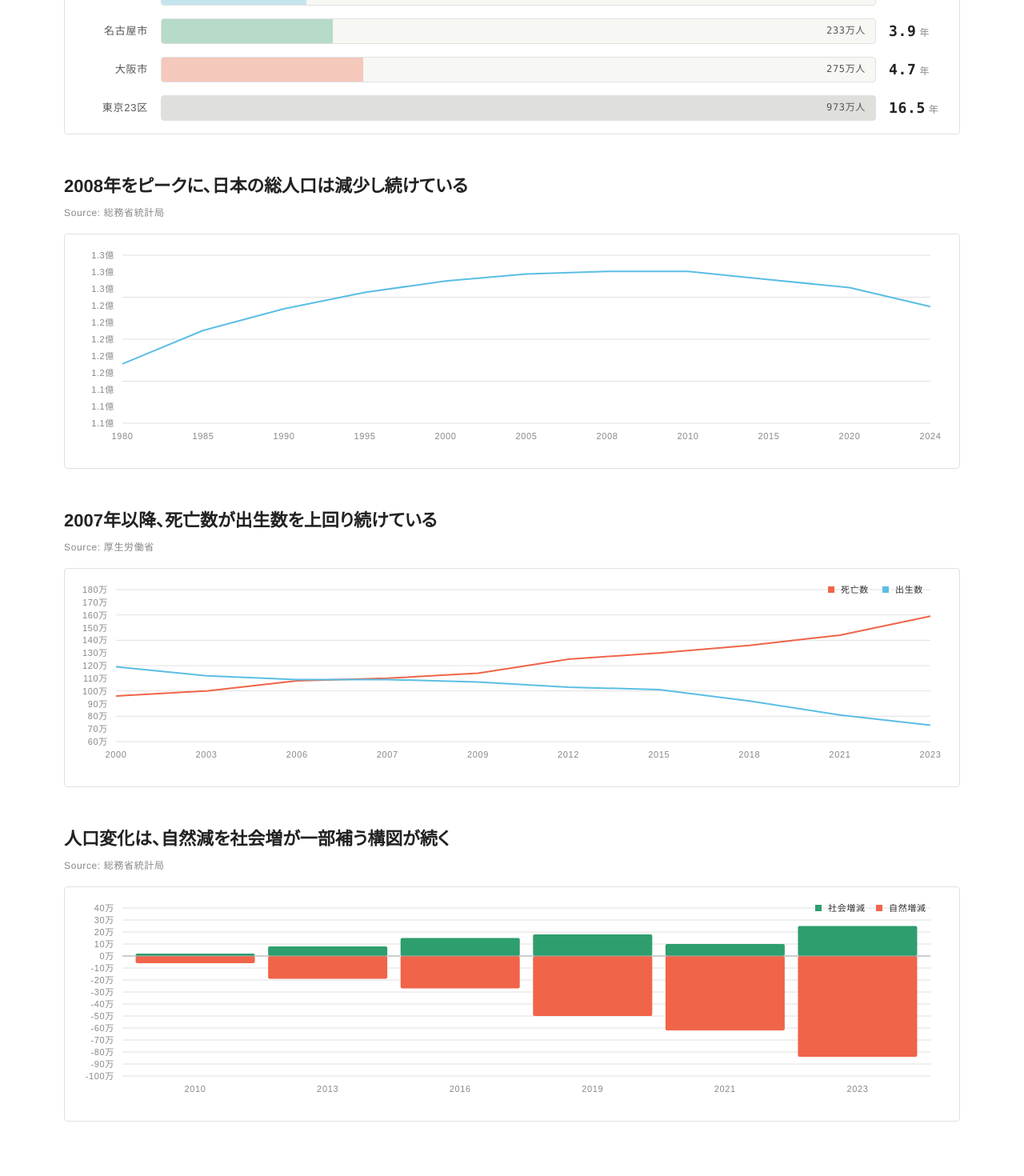
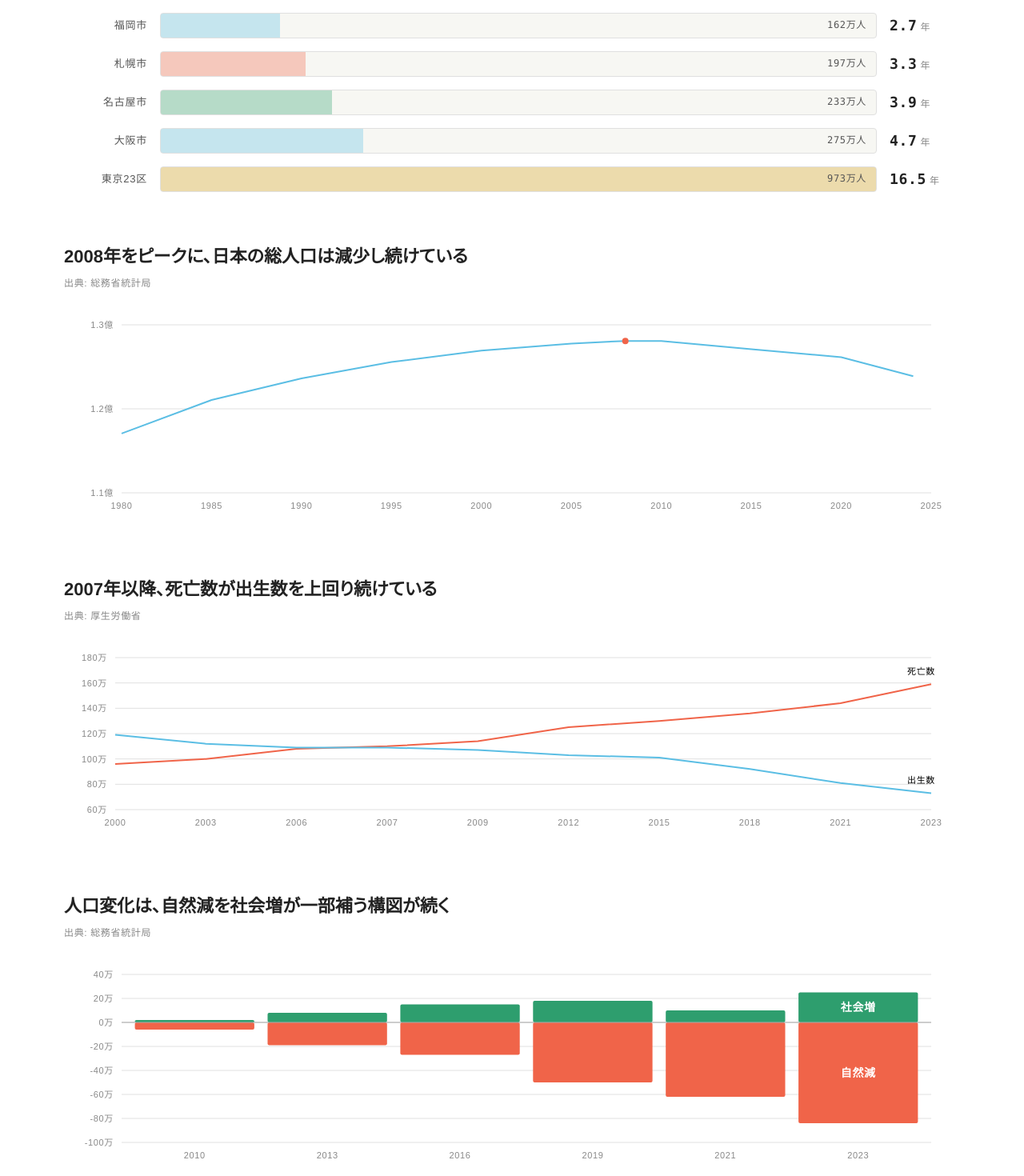
Before and after one commit to miz8462/beautiful-japan-numbers, a Next.js app: page /articles/population in a window 1280 px wide. Shown: the part 940-2410 px from the top of the page at 80% size. Built offline with nearby package versions, Linux system fonts and the light colour scheme.

Commit message:
refactor: CSSスタイルの調整、フォントサイズの変更、ページタイトルと出典の表記を更新。コンポーネント名を変更し、不要なコンポーネントを削除。

```diff
--- a/src/app/articles/population/PopulationCharts.tsx
+++ b/src/app/articles/population/PopulationCharts.tsx
@@ -7,9 +7,9 @@ import styles from "./page.module.css";
 const CityBars = dynamic(() => import("./charts/CityBars"), { ssr: false });
 const TotalPopChart = dynamic(() => import("./charts/TotalPopChart"), { ssr: false });
 const BirthDeathChart = dynamic(() => import("./charts/BirthDeathChart"), { ssr: false });
-const ComponentsChart = dynamic(() => import("./charts/ComponentsChart"), { ssr: false });
+const NaturalSocialChart = dynamic(() => import("./charts/NaturalSocialChart"), { ssr: false });
 
-function ChartCard({ title, source, children }: {
+function ChartSection({ title, source, children }: {
   title: string;
   source: string;
   children: ReactNode;
@@ -17,7 +17,7 @@ function ChartCard({ title, source, children }: {
   return (
     <section className={styles.chartSection}>
       <h2 className={styles.statHeadline}>{title}</h2>
-      <p className={styles.sourceLabel}>Source: {source}</p>
+      <p className={styles.sourceLabel}>出典: {source}</p>
       <div className={styles.chartCard}>
         <div className={styles.chartScroll}>{children}</div>
       </div>
@@ -28,33 +28,33 @@ function ChartCard({ title, source, children }: {
 export default function PopulationCharts() {
   return (
     <div className={styles.charts}>
-      <ChartCard
+      <ChartSection
         title="年間58万人の減少は、仙台市の人口規模なら約1.9年分に相当"
         source="各市人口は2024年推計値"
       >
         <CityBars />
-      </ChartCard>
+      </ChartSection>
 
-      <ChartCard
+      <ChartSection
         title="2008年をピークに、日本の総人口は減少し続けている"
         source="総務省統計局"
       >
         <TotalPopChart />
-      </ChartCard>
+      </ChartSection>
 
-      <ChartCard
+      <ChartSection
         title="2007年以降、死亡数が出生数を上回り続けている"
         source="厚生労働省"
       >
         <BirthDeathChart />
-      </ChartCard>
+      </ChartSection>
 
-      <ChartCard
+      <ChartSection
         title="人口変化は、自然減を社会増が一部補う構図が続く"
         source="総務省統計局"
       >
-        <ComponentsChart />
-      </ChartCard>
+        <NaturalSocialChart />
+      </ChartSection>
     </div>
   );
 }
--- a/src/app/articles/population/charts/BirthDeathChart.tsx
+++ b/src/app/articles/population/charts/BirthDeathChart.tsx
@@ -47,6 +47,7 @@ export default function BirthDeathChart() {
         axisLeft={{
           tickSize: 0,
           tickPadding: 10,
+          tickValues: [60, 80, 100, 120, 140, 160, 180],
           format: (v) => `${v}万`,
         }}
         lineWidth={2}
@@ -54,7 +55,7 @@ export default function BirthDeathChart() {
         pointColor={{ from: "color" }}
         pointBorderWidth={0}
         enableGridX={false}
-        gridYValues={5}
+        gridYValues={[60, 80, 100, 120, 140, 160, 180]}
         theme={{
           background: "transparent",
           grid: { line: { stroke: "#E0E0E0", strokeWidth: 1 } },
@@ -75,16 +76,29 @@ export default function BirthDeathChart() {
           </div>
         )}
         isInteractive={true}
-        legends={[
-          {
-            anchor: "top-right",
-            direction: "row",
-            itemWidth: 60,
-            itemHeight: 16,
-            symbolSize: 8,
-            symbolShape: "square",
-            itemsSpacing: 8,
-            translateY: -8,
+        layers={[
+          "grid",
+          "axes",
+          "lines",
+          "mesh",
+          ({ series }) => {
+            return (
+              <>
+                {series.map((serie) => {
+                  const lastPoint = serie.data[serie.data.length - 1];
+                  return (
+                    <text
+                      key={serie.id}
+                      x={lastPoint.position.x - 30}
+                      y={lastPoint.position.y - 12}
+                      fontSize={11}
+                    >
+                      {serie.id}
+                    </text>
+                  );
+                })}
+              </>
+            );
           },
         ]}
       />
--- a/src/app/articles/population/charts/CityBars.tsx
+++ b/src/app/articles/population/charts/CityBars.tsx
@@ -8,10 +8,10 @@ const cities = [
   { name: "仙台市", pop: 110, color: "#F06449" },
   { name: "広島市", pop: 120, color: "#2E9E6E" },
   { name: "福岡市", pop: 162, color: "#5BBEE4" },
-  { name: "札幌市", pop: 197, color: "#5BBEE4" },
+  { name: "札幌市", pop: 197, color: "#F06449" },
   { name: "名古屋市", pop: 233, color: "#2E9E6E" },
-  { name: "大阪市", pop: 275, color: "#F06449" },
-  { name: "東京23区", pop: 973, color: "#AAAAAA" },
+  { name: "大阪市", pop: 275, color: "#5BBEE4" },
+  { name: "東京23区", pop: 973, color: "#D4A017" },
 ];
 
 const maxPop = Math.max(...cities.map((city) => city.pop));
--- a/src/app/articles/population/charts/ComponentsChart.tsx
+++ /dev/null
@@ -1,74 +0,0 @@
-"use client";
-
-import { ResponsiveBar } from "@nivo/bar";
-
-const data = [
-  { year: "2010", 自然増減: -6, 社会増減: 2 },
-  { year: "2013", 自然増減: -19, 社会増減: 8 },
-  { year: "2016", 自然増減: -27, 社会増減: 15 },
-  { year: "2019", 自然増減: -50, 社会増減: 18 },
-  { year: "2021", 自然増減: -62, 社会増減: 10 },
-  { year: "2023", 自然増減: -84, 社会増減: 25 },
-];
-
-export default function ComponentsChart() {
-  return (
-    <div style={{ height: 260 }}>
-      <ResponsiveBar
-        data={data}
-        keys={["社会増減", "自然増減"]}
-        indexBy="year"
-        margin={{ top: 10, right: 20, bottom: 40, left: 56 }}
-        groupMode="stacked"
-        valueScale={{ type: "linear", min: -100, max: 40 }}
-        axisBottom={{ tickSize: 0, tickPadding: 10 }}
-        axisLeft={{
-          tickSize: 0,
-          tickPadding: 10,
-          format: (v) => `${v}万`,
-        }}
-        markers={[
-          {
-            axis: "y",
-            value: 0,
-            lineStyle: { stroke: "#AAAAAA", strokeWidth: 1 },
-          },
-        ]}
-        colors={["#2E9E6E", "#F06449"]}
-        borderRadius={2}
-        enableLabel={false}
-        enableGridX={false}
-        theme={{
-          background: "transparent",
-          grid: { line: { stroke: "#E0E0E0", strokeWidth: 1 } },
-          axis: { ticks: { text: { fontSize: 11, fill: "#888888" } } },
-        }}
-        tooltip={({ id, value, indexValue }) => (
-          <div style={{
-            background: "#FFFFFF",
-            border: "1px solid #E0E0E0",
-            padding: "6px 10px",
-            fontSize: 12,
-            color: "#1A1A1A",
-            lineHeight: 1.6,
-          }}>
-            {indexValue}年　{id}：{value}万人
-          </div>
-        )}
-        legends={[
-          {
-            dataFrom: "keys",
-            anchor: "top-right",
-            direction: "row",
-            itemWidth: 68,
-            itemHeight: 16,
-            symbolSize: 8,
-            symbolShape: "square",
-            itemsSpacing: 8,
-            translateY: -8,
-          },
-        ]}
-      />
-    </div>
-  );
-}
--- /dev/null
+++ b/src/app/articles/population/charts/NaturalSocialChart.tsx
@@ -0,0 +1,93 @@
+"use client";
+
+import { ResponsiveBar } from "@nivo/bar";
+
+const data = [
+  { year: "2010", 自然減: -6, 社会増: 2 },
+  { year: "2013", 自然減: -19, 社会増: 8 },
+  { year: "2016", 自然減: -27, 社会増: 15 },
+  { year: "2019", 自然減: -50, 社会増: 18 },
+  { year: "2021", 自然減: -62, 社会増: 10 },
+  { year: "2023", 自然減: -84, 社会増: 25 },
+];
+
+export default function NaturalSocialChart() {
+  return (
+    <div style={{ height: 260 }}>
+      <ResponsiveBar
+        data={data}
+        keys={["社会増", "自然減"]}
+        indexBy="year"
+        margin={{ top: 10, right: 20, bottom: 40, left: 56 }}
+        groupMode="stacked"
+        valueScale={{ type: "linear", min: -100, max: 40 }}
+        axisBottom={{ tickSize: 0, tickPadding: 10 }}
+        axisLeft={{
+          tickSize: 0,
+          tickPadding: 10,
+          tickValues: [-100, -80, -60, -40, -20, 0, 20, 40],
+          format: (v) => `${v}万`,
+        }}
+        gridYValues={[-100, -80, -60, -40, -20, 0, 20, 40]}
+        markers={[
+          {
+            axis: "y",
+            value: 0,
+            lineStyle: { stroke: "#AAAAAA", strokeWidth: 1 },
+          },
+        ]}
+        colors={["#2E9E6E", "#F06449"]}
+        borderRadius={2}
+        enableLabel={false}
+        enableGridX={false}
+        theme={{
+          background: "transparent",
+          grid: { line: { stroke: "#E0E0E0", strokeWidth: 1 } },
+          axis: { ticks: { text: { fontSize: 11, fill: "#888888" } } },
+        }}
+        tooltip={({ id, value, indexValue }) => (
+          <div style={{
+            background: "#FFFFFF",
+            border: "1px solid #E0E0E0",
+            padding: "6px 10px",
+            fontSize: 12,
+            color: "#1A1A1A",
+            lineHeight: 1.6, whiteSpace: "nowrap",
+
+          }}>
+            <div>{indexValue}年</div>
+            <div>{id}：{value}万人</div>
+          </div>
+        )}
+        layers={[
+          "grid",
+          "axes",
+          "bars",
+          "markers",
+          ({ bars }) => {
+            const lastYear = "2023";
+            const targets = bars.filter((bar) => bar.data.indexValue === lastYear);
+            return (
+              <>
+                {targets.map((bar) => (
+                  <text
+                    key={bar.key}
+                    x={bar.x + bar.width / 2}
+                    y={bar.y + bar.height / 2}
+                    textAnchor="middle"
+                    dominantBaseline="central"
+                    fontWeight={700}
+                    fontSize={14}
+                    fill="#FFFFFF"
+                  >
+                    {String(bar.data.id)}
+                  </text>
+                ))}
+              </>
+            );
+          },
+        ]}
+      />
+    </div>
+  );
+}
--- a/src/app/articles/population/charts/TotalPopChart.tsx
+++ b/src/app/articles/population/charts/TotalPopChart.tsx
@@ -27,8 +27,10 @@ export default function TotalPopChart() {
       <ResponsiveLine
         data={data}
         margin={{ top: 10, right: 20, bottom: 40, left: 56 }}
-        xScale={{ type: "point" }}
+        // スケール設定。時系列なのでlinear
+        xScale={{ type: "linear", min: 1980, max: 2024 }}
         yScale={{ type: "linear", min: 11000, max: 13000 }}
+        // 軸設定
         axisBottom={{
           tickSize: 0,
           tickPadding: 10,
@@ -37,14 +39,34 @@ export default function TotalPopChart() {
         axisLeft={{
           tickSize: 0,
           tickPadding: 10,
+          tickValues: [11000, 12000, 13000],
           format: (v) => `${(v / 10000).toFixed(1)}億`,
         }}
+        layers={[
+          "grid",
+          "axes",
+          "lines",
+          "mesh",
+          // ピークをドットで表現
+          ({ points }) => {
+            const peak = points.find((p) => String(p.data.x) === "2008");
+            if (!peak) return null;
+            return (
+              <circle
+                cx={peak.x}
+                cy={peak.y}
+                r={4}
+                fill="#F06449"
+              />
+            );
+          },
+        ]}
         colors={["#5BBEE4"]}
         lineWidth={2}
         pointSize={0}
         pointBorderWidth={0}
         enableGridX={false}
-        gridYValues={5}
+        gridYValues={[11000, 12000, 13000]}
         theme={{
           background: "transparent",
           grid: { line: { stroke: "#E0E0E0", strokeWidth: 1 } },
@@ -60,8 +82,10 @@ export default function TotalPopChart() {
             fontSize: 12,
             color: "#1A1A1A",
             lineHeight: 1.6,
+            whiteSpace: "nowrap",
           }}>
-            {point.data.xFormatted}年：{Number(point.data.y).toLocaleString()}万人
+            <div>{point.data.xFormatted}年</div>
+            <div>{Number(point.data.y).toLocaleString()}万人</div>
           </div>
         )}
         isInteractive={true}
--- a/src/app/articles/population/page.module.css
+++ b/src/app/articles/population/page.module.css
@@ -53,7 +53,6 @@
 .kpiMain,
 .kpiCard,
 .chartCard {
-  border: 1px solid var(--color-border);
   border-radius: 4px;
   background: #ffffff;
 }
@@ -74,7 +73,7 @@
 .kpiValue {
   color: var(--color-text-primary);
   font-family: var(--font-data);
-  font-size: 36px;
+  font-size: 72px;
   font-feature-settings: "tnum" 1, "lnum" 1;
   font-variant-numeric: tabular-nums lining-nums;
   font-weight: 700;
@@ -107,10 +106,9 @@
 
 .kpiCard strong {
   display: block;
-  margin-top: 4px;
   color: var(--color-text-primary);
   font-family: var(--font-data);
-  font-size: 22px;
+  font-size: 46px;
   font-feature-settings: "tnum" 1, "lnum" 1;
   font-variant-numeric: tabular-nums lining-nums;
   font-weight: 700;
@@ -216,7 +214,6 @@
     transition: box-shadow 200ms ease, transform 200ms ease;
   }
 
-  .kpiCard:hover,
   .chartCard:hover {
     box-shadow: 0 2px 12px rgba(0, 0, 0, 0.08);
     transform: translateY(-2px);
--- a/src/app/articles/population/page.tsx
+++ b/src/app/articles/population/page.tsx
@@ -12,18 +12,17 @@ export default function PopulationPage() {
       <div className="container">
         <header className={styles.header}>
           <p className={styles.topic}>人口</p>
-          <h1>日本はどれくらいのスピードで人口が減っているか？</h1>
+          <h1>日本の人口はどれくらいのペースで減っているか？</h1>
           <p className={styles.lead}>
             総人口、出生数、死亡数、国際移動の変化を並べて、人口減少の速度と内訳を確認します。
           </p>
-          <p className={styles.sourceLabel}>Source: 総務省統計局、厚生労働省</p>
+          <p className={styles.sourceLabel}>出典: 総務省統計局、厚生労働省</p>
         </header>
 
         <section className={styles.kpiSection} aria-labelledby="population-kpi">
           <div className={styles.kpiMain}>
             <h2 id="population-kpi">年間人口減少数（2024年）</h2>
             <p className={styles.kpiValue}>−58万人</p>
-            <p className={styles.kpiCaption}>1日あたり約1,600人 ／ 1時間あたり約67人</p>
           </div>
 
           <div className={styles.kpiGrid}>
```
